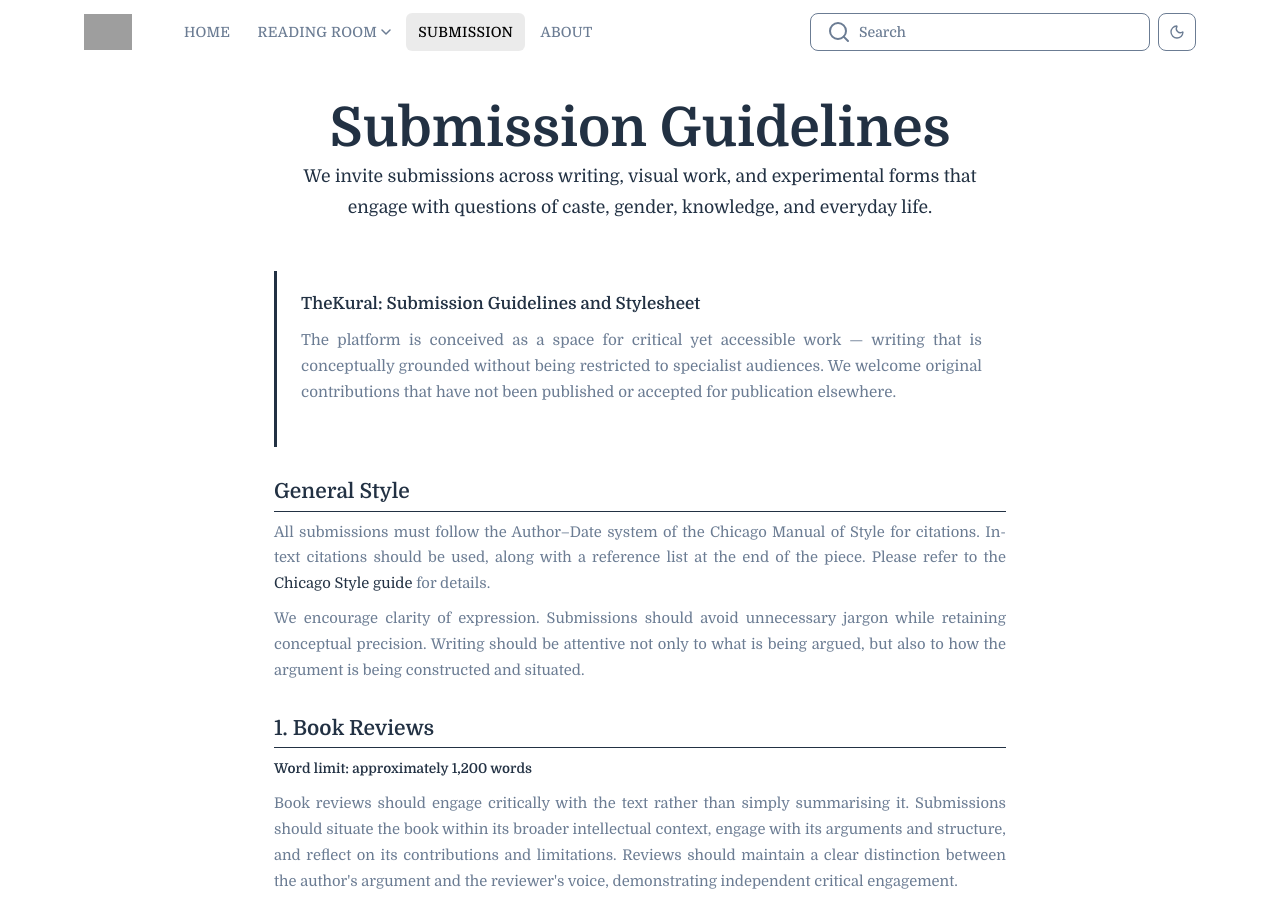
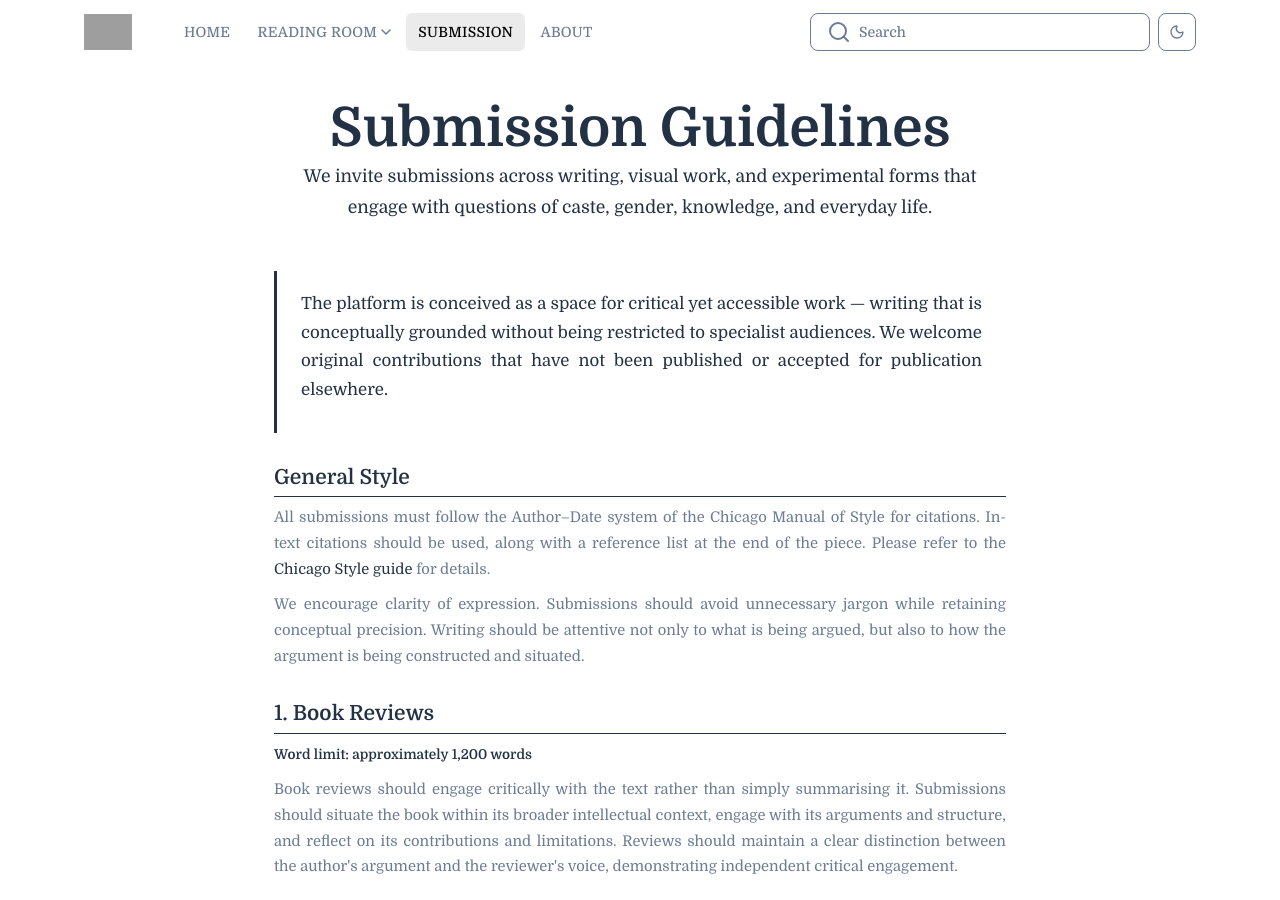
Before and after one commit to someoneonearthwholovestg/the_kural, a Jekyll site: the page built from src/submission/index.html, in a window 1280 px wide and 900 px high. Built offline with Jekyll 4.4.1, drawn with Linux system fonts in a browser that asks for light colours; grey boxes are pictures that could not be loaded.

Commit message:
Update index.html

```diff
--- a/src/submission/index.html
+++ b/src/submission/index.html
@@ -14,7 +14,6 @@ permalink: /submission/
   <div class="submission-body">
 
     <div class="submission-intro">
-      <p><strong>TheKural: Submission Guidelines and Stylesheet</strong></p>
       <p>The platform is conceived as a space for critical yet accessible work — writing that is conceptually grounded without being restricted to specialist audiences. We welcome original contributions that have not been published or accepted for publication elsewhere.</p>
     </div>
 
```
